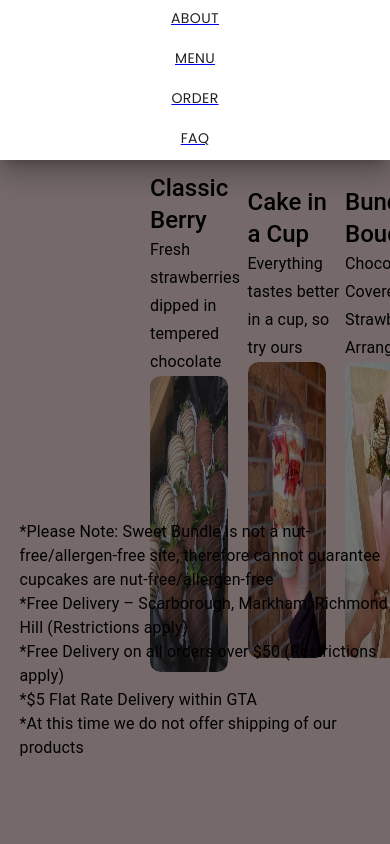
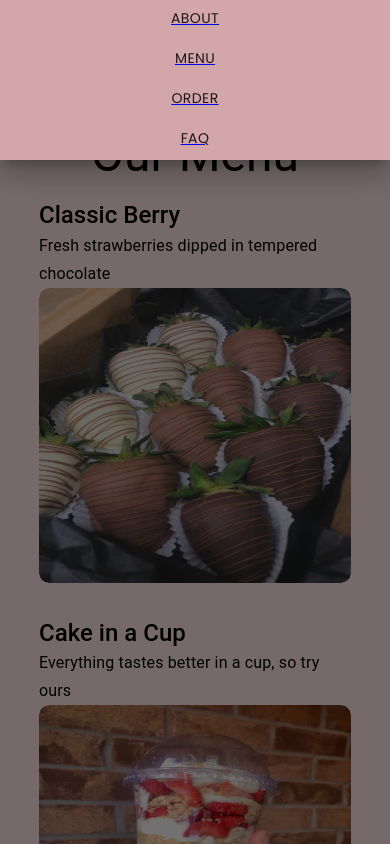
Before and after one commit to tsimmerdown/SweetBundle, a React (Create React App) app in the folder client/: page /menu in a window 390 px wide. Both pictures are taken after a click on the button 363 px from the left and 32 px from the top of the page. Shown: the top 844 px of the page. Built offline with nearby package versions, Linux system fonts and the light colour scheme.

Commit message:
added responsive menu

```diff
--- a/client/src/components/Main/Menu/Menu.js
+++ b/client/src/components/Main/Menu/Menu.js
@@ -5,6 +5,9 @@ import { motion } from "framer-motion";
 import MenuItem from "./MenuItem";
 import HorizontalScroll from "./HorizontalScroll";
 import Panels from "../../Panels/Panels";
+import { useMediaQuery } from "react-responsive";
+import { deviceSize } from "../../responsive";
+import { Typography } from "@material-ui/core";
 
 const HorizontalSection = styled(motion.section)`
   position: relative;
@@ -20,6 +23,11 @@ const CardsContainer = styled.div`
   flex-flow: row nowrap;
   justify-content: flex-start;
   align-items: center;
+  @media screen and (max-width: ${deviceSize.mobile}px) {
+    flex-direction: column;
+    padding: 0;
+    margin: 15vh 0;
+  }
 `;
 
 const images = [
@@ -148,8 +156,11 @@ const items = [
 ];
 
 const Menu = () => {
+  const isMobile = useMediaQuery({ maxWidth: deviceSize.mobile });
+
   return (
     <>
+      {!isMobile ? (
         <HorizontalSection
           id="menu"
           variants={containerVariants}
@@ -165,6 +176,16 @@ const Menu = () => {
             </CardsContainer>
           </HorizontalScroll>
         </HorizontalSection>
+      ) : (
+        <CardsContainer>
+          <Typography variant="h3" style={{ textAlign: "center" }}>
+            Our Menu
+          </Typography>
+          {items.map((item, key) => {
+            return <MenuItem item={item} key={key} />;
+          })}
+        </CardsContainer>
+      )}
       <Panels />
     </>
   );
--- a/client/src/components/Main/Menu/MenuItem.js
+++ b/client/src/components/Main/Menu/MenuItem.js
@@ -3,12 +3,18 @@ import styled from "styled-components";
 import { Typography } from "@material-ui/core";
 import ItemModal from "./MenuModal";
 import { motion } from "framer-motion";
+import { deviceSize } from "../../responsive";
 
 const MenuItemCont = styled.div`
   width: 25vw;
 
   .name {
     font-weight: 500;
+  }
+
+  @media screen and (max-width: ${deviceSize.mobile}px) {
+    width: 80vw;
+    margin: 2vh 0;
   }
 `;
 
@@ -18,6 +24,9 @@ const Content = styled(motion.div)`
   width: 20vw;
   overflow: hidden;
   border-radius: 10px;
+  @media screen and (max-width: ${deviceSize.mobile}px) {
+    width: 100%;
+  }
 `;
 
 const Image = styled(motion.img)`
--- a/client/src/components/Main/Menu/MenuModal.js
+++ b/client/src/components/Main/Menu/MenuModal.js
@@ -2,6 +2,8 @@ import React from "react";
 import styled from "styled-components";
 import { Modal, Paper, Typography } from "@material-ui/core";
 import { motion } from "framer-motion";
+import { useMediaQuery } from "react-responsive";
+import { deviceSize } from "../../responsive";
 
 const ModalContainer = styled(Modal)`
   background-color: rgba(0, 0, 0, 0.6);
@@ -46,6 +48,20 @@ const ItemFeatures = styled.div`
   margin: 1vh 1vw;
 `;
 
+const Notes = styled.div`
+  display: flex;
+  flex-direction: column;
+  position: absolute;
+  right: 1vh;
+  bottom: 1vh;
+  whitespace: normal;
+
+  @media screen and (max-width: ${deviceSize.mobile}px) {
+    position: static;
+    margin: 10px 0;
+  }
+`;
+
 const modalAnimation = {
   initial: {
     y: "-100vh",
@@ -64,6 +80,8 @@ const modalAnimation = {
 const transitions = { duration: 0.8, ease: [0.6, -0.05, 0.01, 0.9] };
 
 const ItemModal = (props) => {
+  const isMobile = useMediaQuery({ maxWidth: deviceSize.mobile });
+
   const handleClose = () => {
     props.setOpen(false);
   };
@@ -85,12 +103,12 @@ const ItemModal = (props) => {
           transition={transitions}
         >
           <Typography variant="h4">{props.name}</Typography>
-          <span>
+          {/* <span>
             Choice of Chocolate Covered Strawberries, Cream Cheese Filled
             Strawberries & Cake Pops
-          </span>
+          </span> */}
           <ContentCont>
-            <ContentImage src={props.image} />
+            {!isMobile && <ContentImage src={props.image} />}
             <ContentText>
               <ItemFeatures>
                 <Typography variant="h6">Pricing</Typography>
@@ -119,20 +137,11 @@ const ItemModal = (props) => {
                 </ItemFeatures>
               )}
               {props.notes.length !== 0 && (
-                <div
-                  style={{
-                    display: "flex",
-                    flexDirection: "column",
-                    position: "absolute",
-                    right: "1vw",
-                    bottom: "1vh",
-                    whiteSpace: "normal",
-                  }}
-                >
+                <Notes>
                   {props.notes.map((note) => {
-                    return <Typography variant="subtitle1">{note}</Typography>;
+                    return <Typography variant="subtitle2">{note}</Typography>;
                   })}
-                </div>
+                </Notes>
               )}
             </ContentText>
           </ContentCont>
--- a/client/src/components/Navbar/Navbar.js
+++ b/client/src/components/Navbar/Navbar.js
@@ -48,6 +48,12 @@ const MobileMenu = styled(IconButton)`
   }
 `;
 
+const MobileDrawer = styled(Drawer)`
+  & .MuiDrawer-paper {
+    background: #d3a6a9;
+  }
+`;
+
 const Cont = styled.div`
   display: flex;
   align-items: center;
@@ -60,6 +66,12 @@ const Cont = styled.div`
     margin: 0;
   }
 `;
+
+const styles = {
+  paper: {
+    background: "blue",
+  },
+};
 
 const Navbar = () => {
   const isMobile = useMediaQuery({ maxWidth: deviceSize.mobile });
@@ -92,7 +104,12 @@ const Navbar = () => {
           <MobileMenu onClick={menuHandler}>
             <MenuIcon style={{ fontSize: "30px" }} />
           </MobileMenu>
-          <Drawer anchor="top" open={open} onClose={menuHandler}>
+          <MobileDrawer
+            anchor="top"
+            open={open}
+            onClose={menuHandler}
+            classes={{ paper: styles.paper }}
+          >
             <Link to="/about" onClick={menuHandler}>
               <ButtonLink name={"About"} />
             </Link>
@@ -107,7 +124,7 @@ const Navbar = () => {
             <Link to="/faq" onClick={menuHandler}>
               <ButtonLink name={"FAQ"} />
             </Link>
-          </Drawer>
+          </MobileDrawer>
         </>
       )}
       {!isMobile && (
```
Lines whose indentation alone changed are shown as unchanged.
